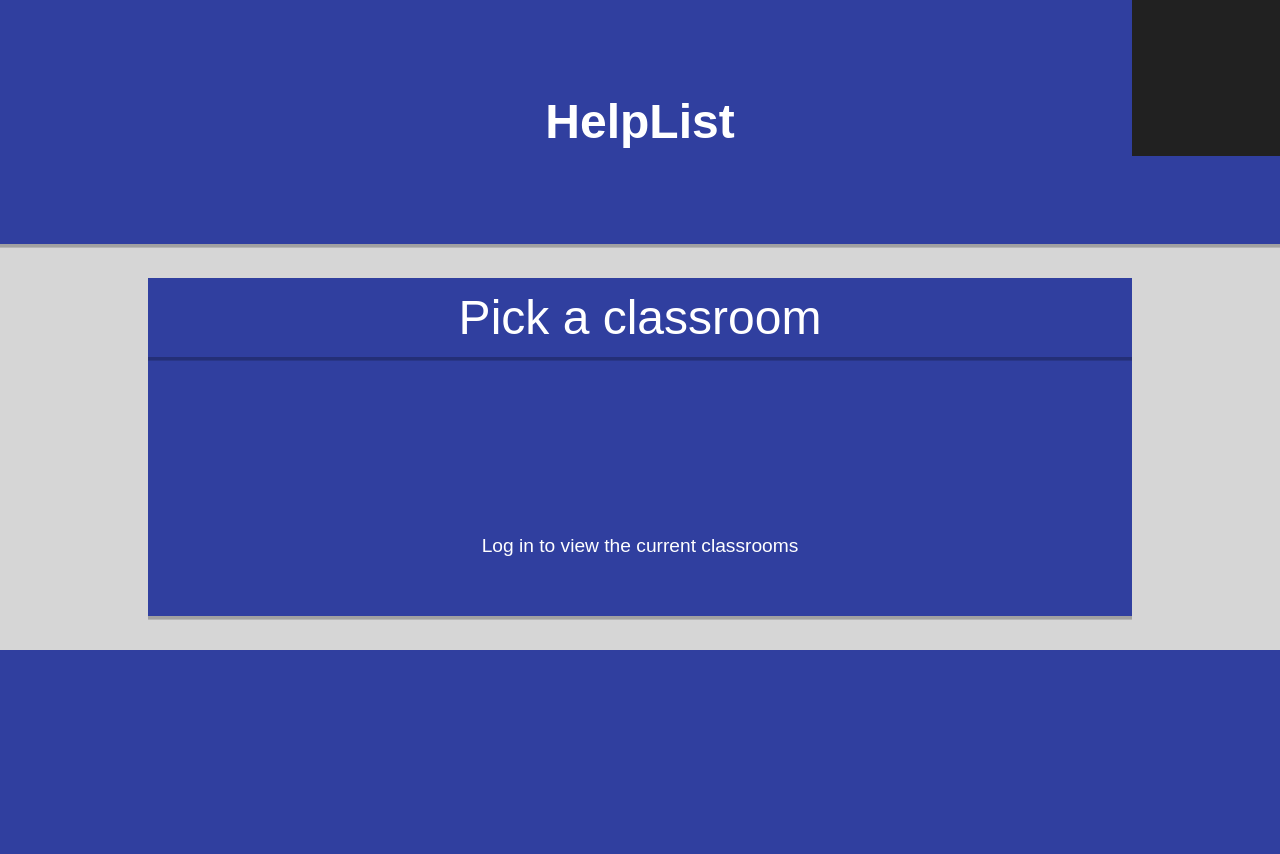
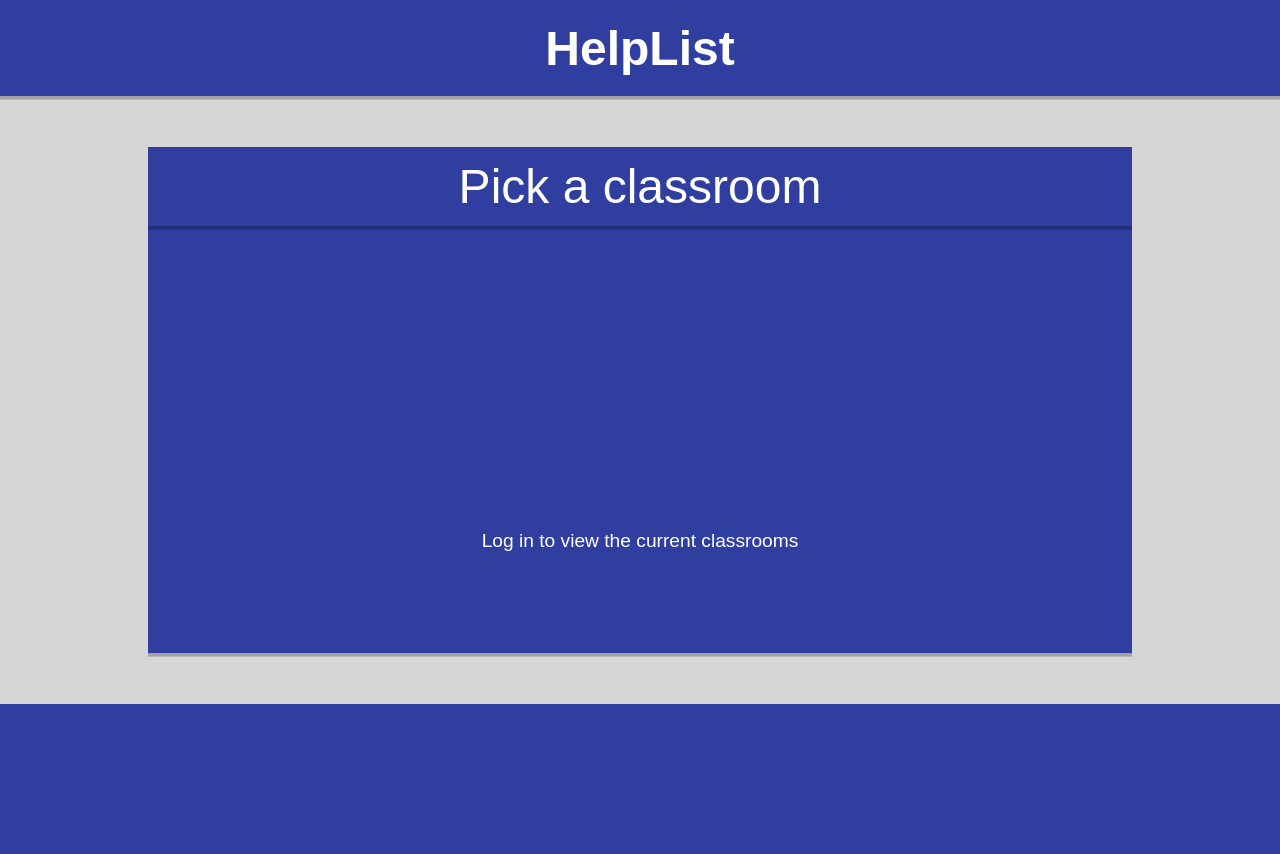
Before and after one commit to gabbe-k/HelpList, a PHP site: page / in a window 1280 px wide. Before the commit the page ends 650 px from the top, so only its background shows below. Run offline with PHP 8.4, Linux system fonts and the light colour scheme; data that the repository does not hold is empty; some libraries are stand-ins or nearby versions.

Commit message:
Fixed nav

```diff
--- a/css/master.css
+++ b/css/master.css
@@ -60,14 +60,16 @@ p {
   background: #303F9F;
   box-shadow: 0 0.15rem 0 0rem rgba(0, 0, 0, 0.25);
   z-index: 999;
+  display: flex;
+  align-items: center;
+  justify-content: center;
 }
 .header-outer-wrap .header-inner-wrap {
-  height: 100%;
   width: 100%;
   color: white;
   font-weight: 200;
   display: grid;
-  grid-template-columns: 0.3fr 1fr 1fr 0.3fr;
+  grid-template-columns: 0.25fr 1fr 1fr 0.25fr;
 }
 .header-outer-wrap .header-inner-wrap .header-title {
   grid-column: 2/4;
@@ -98,16 +100,10 @@ p {
   padding-top: 0.25rem;
 }
 .header-outer-wrap .header-inner-wrap .header-login-wrap {
-  padding: 0.25rem 0.25rem 0 0.45rem;
-  height: 6.25rem;
   grid-column: 4;
-  display: grid;
-  grid-template-columns: 1fr;
-  grid-template-rows: 0.1fr 0.79fr 0.1fr;
-  background: #212121;
-}
-.header-outer-wrap .header-inner-wrap .header-login-wrap .header-login-title h4 {
-  text-align: center;
+  display: flex;
+  align-items: center;
+  justify-content: center;
 }
 .header-outer-wrap .header-inner-wrap .header-login-wrap .header-login-signup {
   margin-top: 0.25rem;
@@ -620,7 +616,7 @@ html {
 .content-wrap {
   display: grid;
   grid-template-columns: 1fr;
-  grid-template-rows: 0.6fr 1fr 0.15fr;
+  grid-template-rows: 4rem 1fr 4rem;
   min-height: 100vh;
   max-height: auto;
   background: #101638;
--- a/scss/header.scss
+++ b/scss/header.scss
@@ -5,14 +5,16 @@
   background: $PrimDark;
   @include UnderThin();
   z-index: 999;
+  display: flex;
+  align-items: center;
+  justify-content: center;
 
   .header-inner-wrap {
-    height: 100%;
     width: 100%;
     color: white;
     font-weight: 200;
     display: grid;
-    grid-template-columns: 0.3fr 1fr 1fr 0.3fr;
+    grid-template-columns: 0.25fr 1fr 1fr 0.25fr;
 
     .header-title {
       grid-column: 2/4;
@@ -53,19 +55,10 @@
     }
 
     .header-login-wrap {
-      padding: .25rem .25rem 0 .45rem;
-      height: 6.25rem;
       grid-column: 4;
-      display: grid;
-      grid-template-columns: 1fr;
-      grid-template-rows: .1fr .79fr .1fr;
-      background: $PrimText;
-
-      .header-login-title {
-        h4 {
-          text-align: center;
-        }
-      }
+      display: flex;
+      align-items: center;
+      justify-content: center;
 
       .header-login-signup {
         margin-top: .25rem;
--- a/scss/master.scss
+++ b/scss/master.scss
@@ -18,7 +18,7 @@ html {
 .content-wrap {
   display: grid;
   grid-template-columns: 1fr;
-  grid-template-rows: 0.1fr 1fr .15fr;
+  grid-template-rows: 4rem 1fr 4rem;
   min-height: 100vh;
   max-height: auto;
   background: $SecDark;
```
Also changed, not shown: css/header.css (+7 -11 lines), 2 other files.
